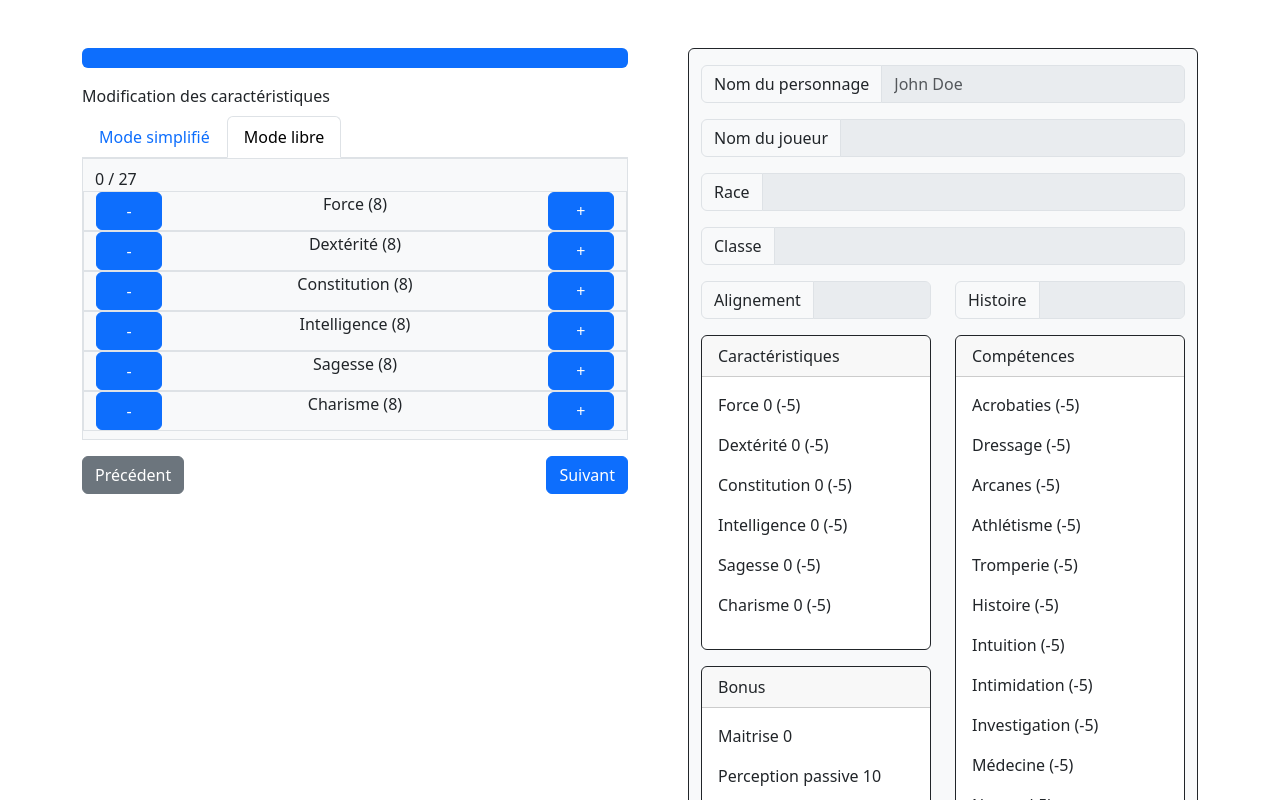
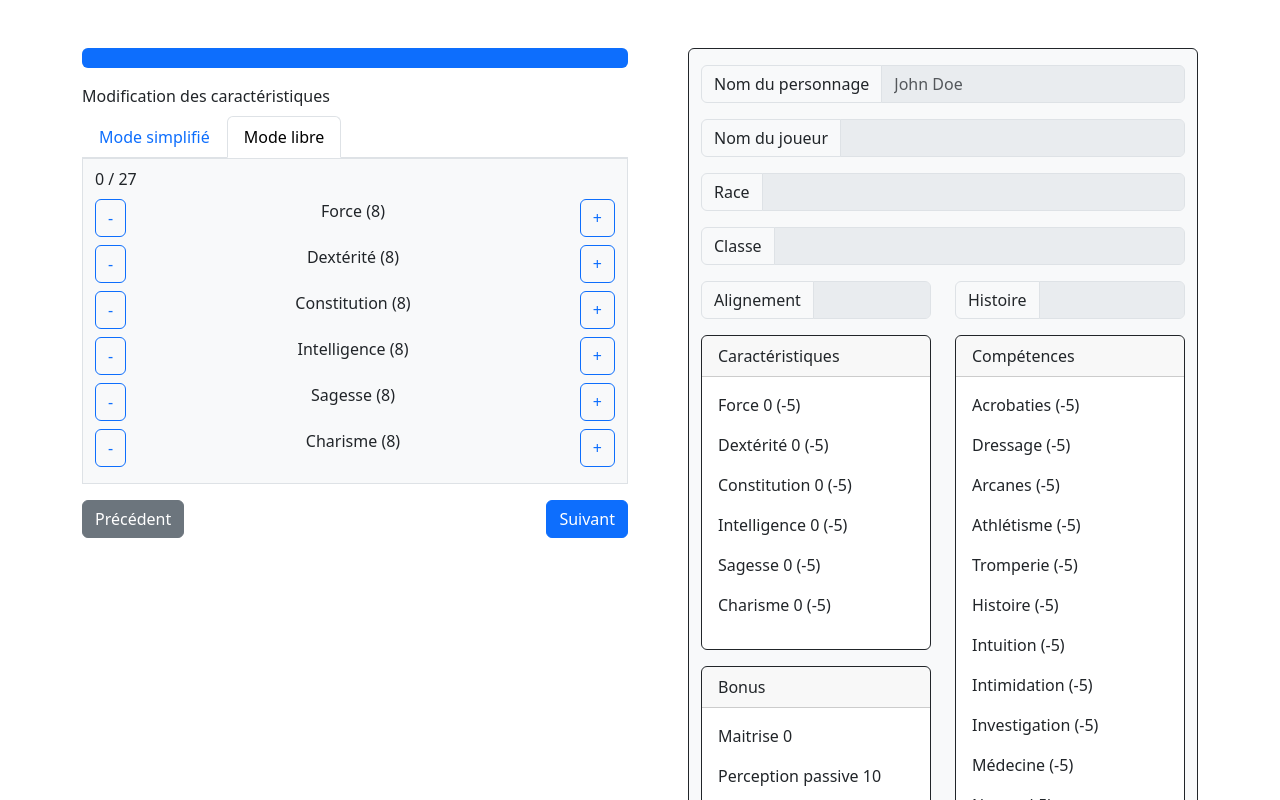
Before and after one commit to mazzobeg/clara, a Vue app: page / in a window 1280 px wide. Shown: the top 800 px of the page. Built offline with nearby package versions, Linux system fonts and the light colour scheme.

Commit message:
refactor: :lipstick: update form3ui

```diff
--- a/src/components/form3/FreeForm.vue
+++ b/src/components/form3/FreeForm.vue
@@ -4,16 +4,13 @@
             <span :class="currentPoints > 27 ? 'text-danger' : ''">{{ currentPoints }} / 27</span>
         </div>
 
-        <div class="row border" v-for="(aV, aK, aI) in STUB" :key="aI">
-            <div class="col-2">
-                <button @click="decrement(aK)" class="btn btn-primary w-100">-</button>
-            </div>
-            <div class="col-8 text-center">{{ `${aV} (${results[aK]})` }}</div>
-            <div class="col-2">
-                <button @click="increment(aK)" class="btn btn-primary w-100">+</button>
+        <div class="my-2" v-for="(aV, aK, aI) in STUB" :key="aI">
+            <div class="d-flex justify-content-between">
+                <button @click="decrement(aK)" type="button" class="btn btn-outline-primary">-</button>
+                <span>{{ `${aV} (${results[aK]})` }}</span>
+                <button @click="increment(aK)" type="button" class="btn btn-outline-primary">+</button>
             </div>
         </div>
-
     </div>
 </template>
 
```
